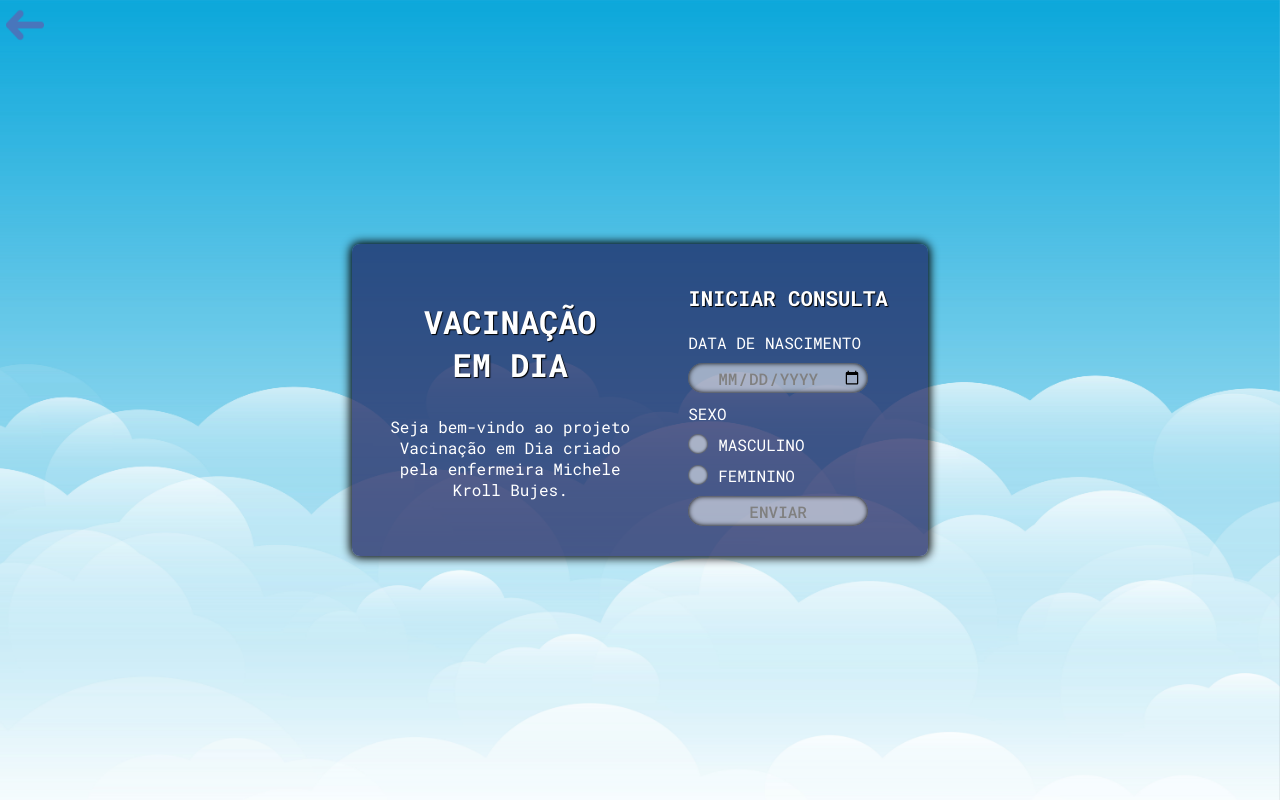
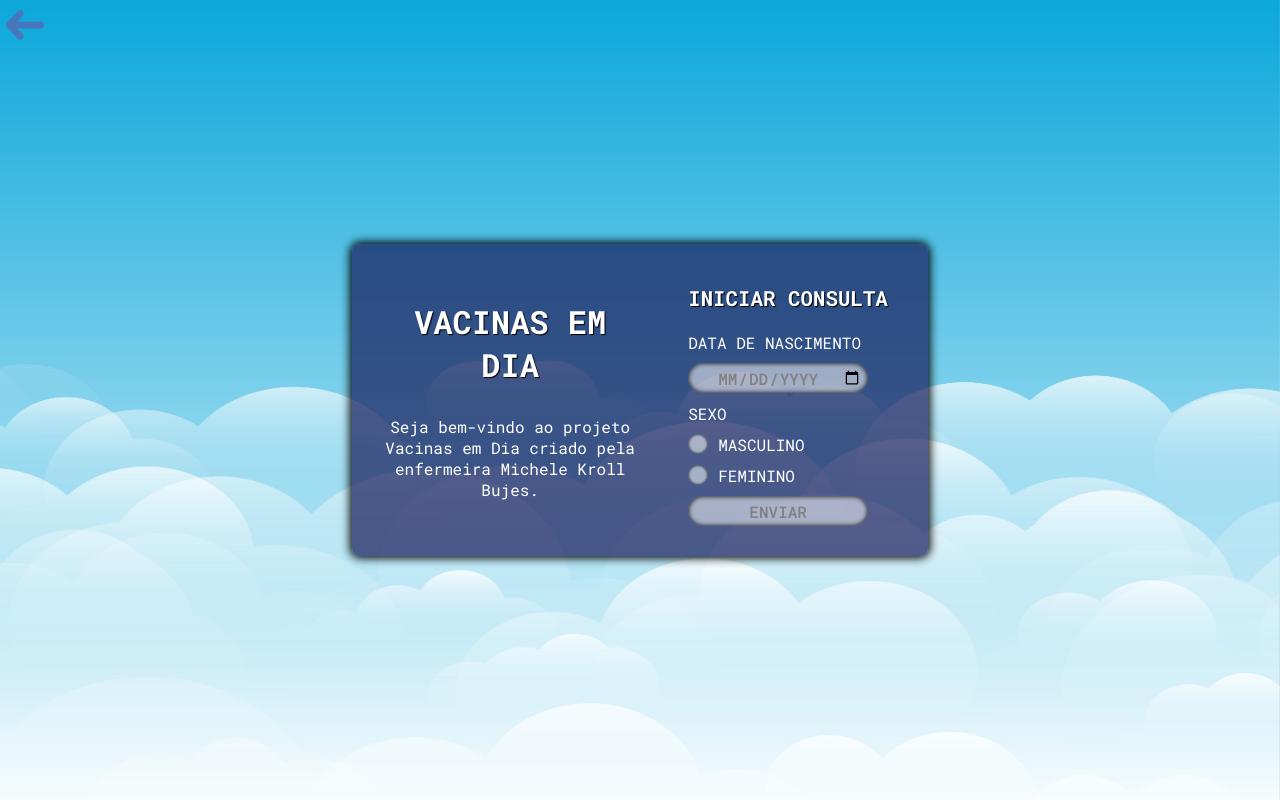
Before and after one commit to ribeirobryan/VacinacaoEmDia, a website with bundled scripts: page page1.html in a window 1280 px wide. Built offline with nearby package versions, Linux system fonts and the light colour scheme.

Commit message:
Add files via upload

```diff
--- a/page1.html
+++ b/page1.html
@@ -15,9 +15,9 @@
                 <div class="info-second">
                     <div id="description">
                         <a href="index.html">
-                            <h1 id="description-title">VACINAÇÃO EM DIA</h1>
+                            <h1 id="description-title">VACINAS EM DIA</h1>
                         </a>
-                        <p>Seja bem-vindo ao projeto Vacinação em Dia criado pela enfermeira Michele Kroll Bujes.</p>
+                        <p>Seja bem-vindo ao projeto Vacinas em Dia criado pela enfermeira Michele Kroll Bujes.</p>
                     </div>
                     <div id="inputs">
                         <h2><strong>INICIAR CONSULTA</strong></h2>
```
